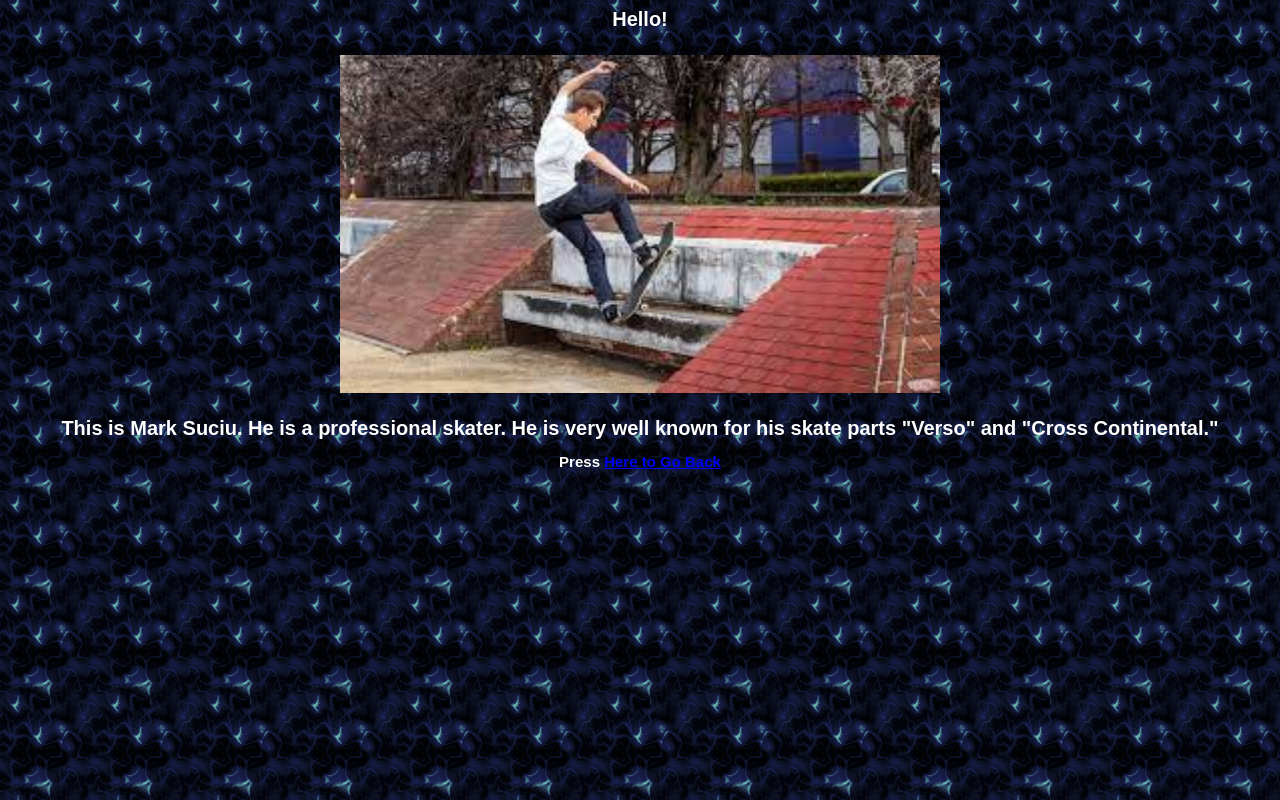
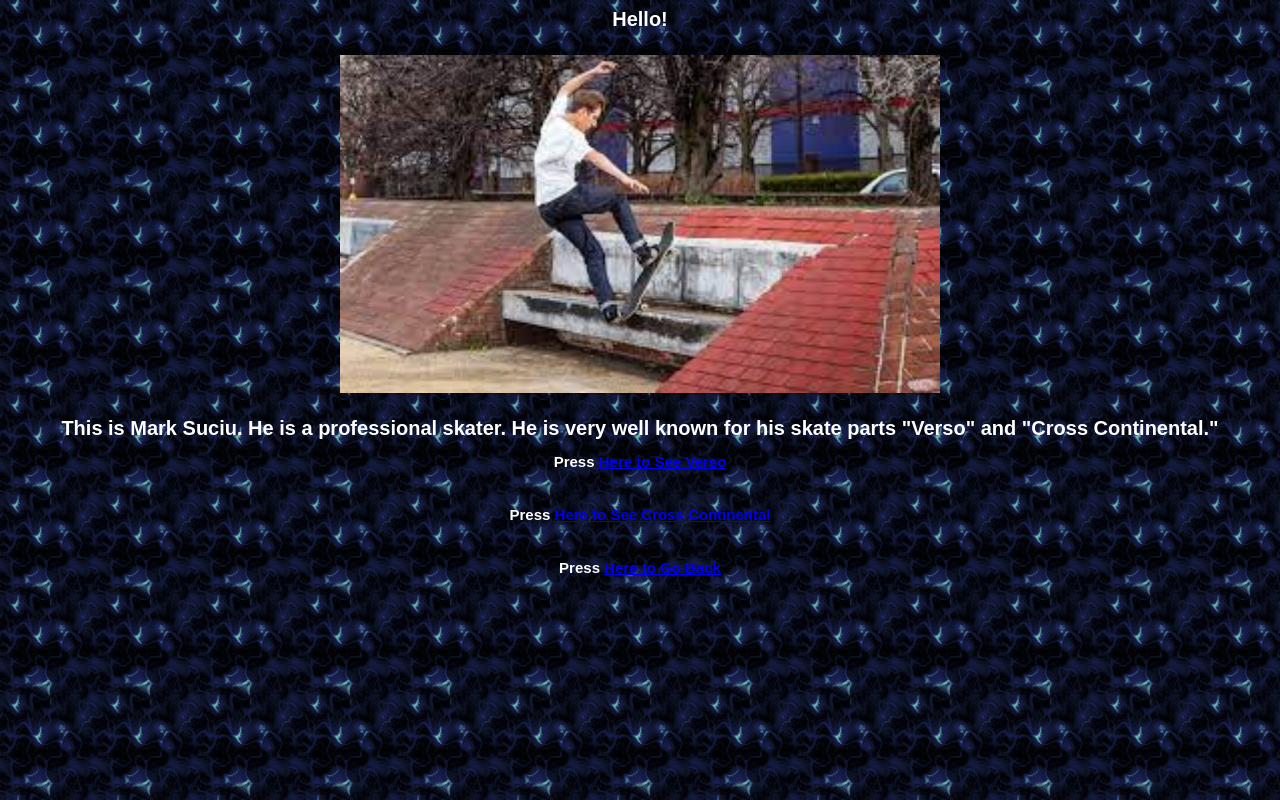
Before and after one commit to p2urbanc25/website, a plain HTML site: page hero.html in a window 1280 px wide. Drawn offline with Linux system fonts and the light colour scheme.

Commit message:
Add files via upload

```diff
--- a/hero.html
+++ b/hero.html
@@ -13,6 +13,8 @@
 <br/>
 
 <h1>This is Mark Suciu. He is a professional skater. He is very well known for his skate parts "Verso" and "Cross Continental." </h1>
+<h2>Press <a href="https://youtu.be/SlcxbZbHTj8"> Here to See Verso </a></h2><br/>
+<h2>Press <a href="https://youtu.be/SG3BYLv403k"> Here to See Cross Continental </a></h2><br/>
 <h2>Press <a href="index.html"> Here to Go Back </a></h2>
 </font>
 </center>
```
Also changed, not shown: images/bkg2.gif (added).
